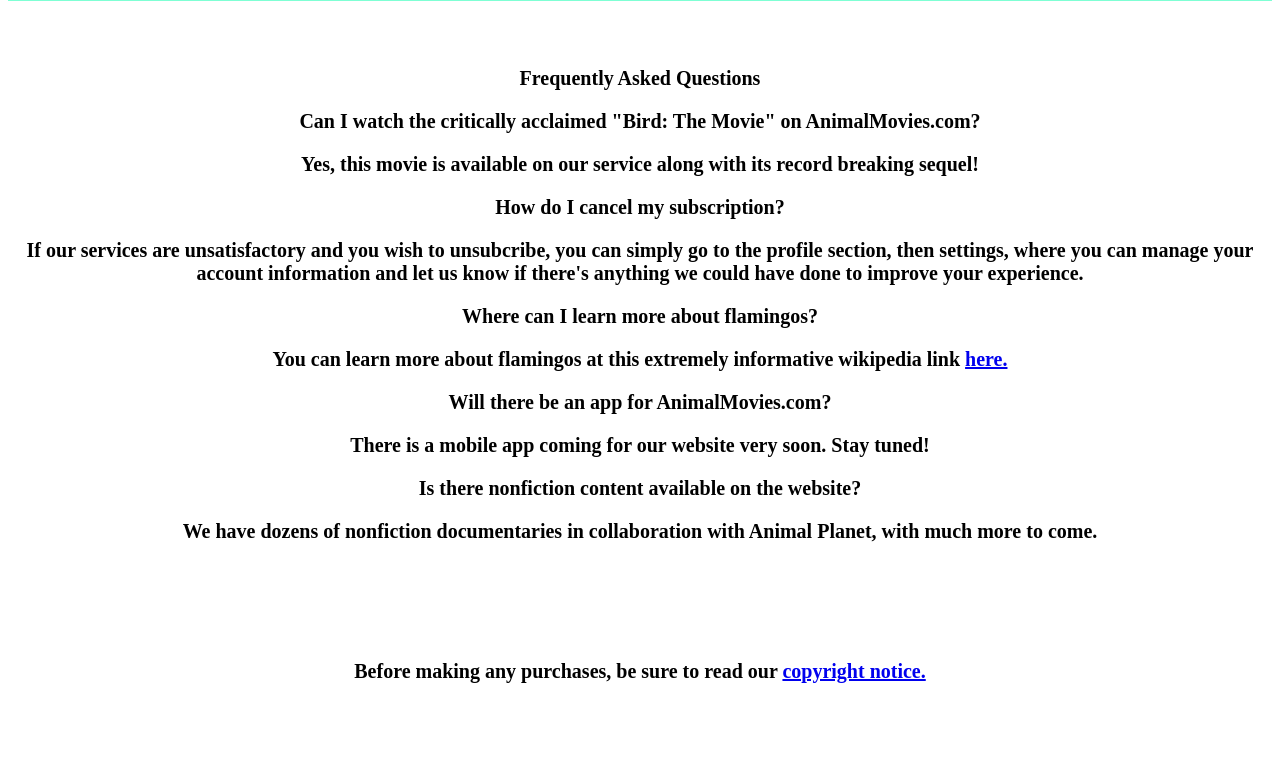
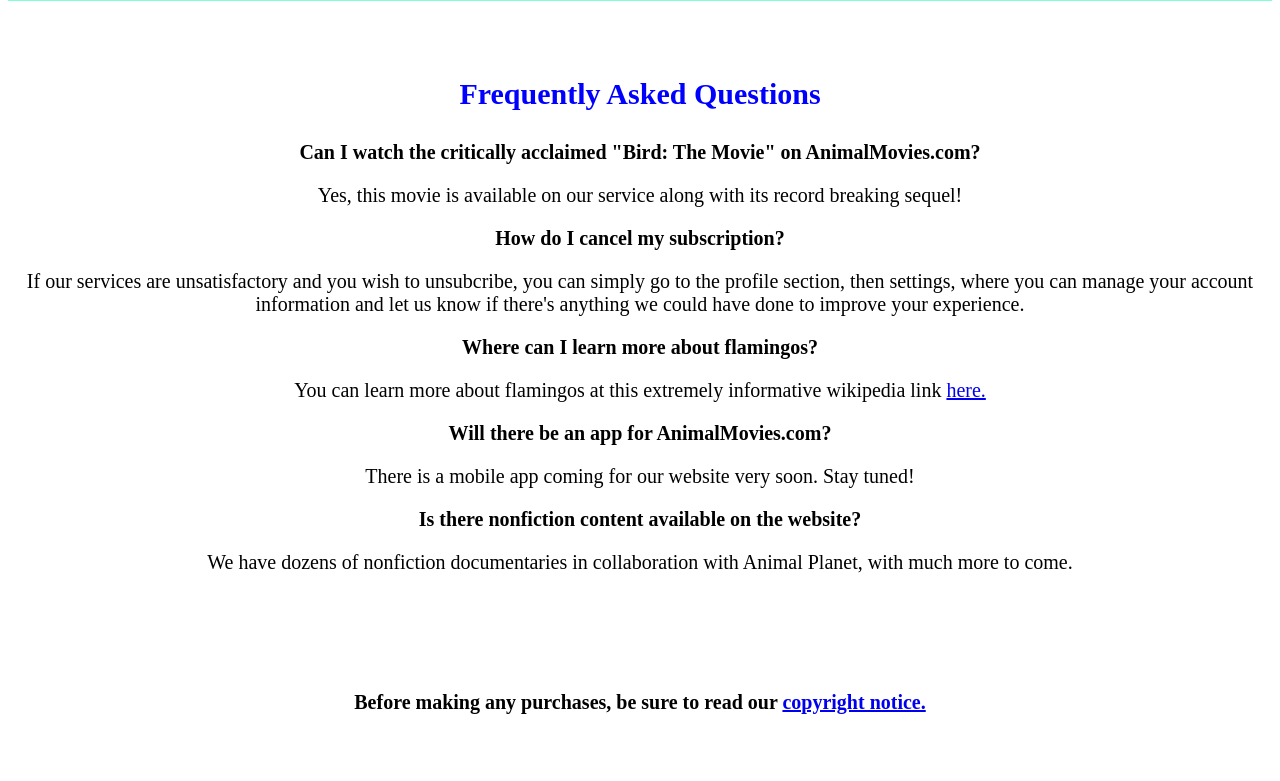
Before and after one commit to carlosm306/COMP333-Landing-Page, a PHP site: page /landing_page.html in a window 1280 px wide. Shown: the part 771-1552 px from the top of the page. Before the commit the page ends 1454 px from the top, so only its background shows below. Run offline with PHP 8.4, Linux system fonts and the light colour scheme.

Commit message:
Changed text styling in FAQ

```diff
--- a/landing_page.html
+++ b/landing_page.html
@@ -86,30 +86,47 @@ Animal Movies
 
 
 <h2 class="centering">
-<p>Frequently Asked Questions</p>
-<p class="questions">Can I watch the critically acclaimed "Bird: The Movie" on AnimalMovies.com?
+<p style="color: blue ; font-size: 30px">Frequently Asked Questions</p>
+<div class="questions">Can I watch the critically acclaimed "Bird: The Movie" on AnimalMovies.com?
+</div>
+
+<p>
+<div class="normal">
+Yes, this movie is available on our service along with its record breaking sequel!
+</div>
 </p>
+<div class="questions"> How do I cancel my subscription? </div>
+
 <p>
-Yes, this movie is available on our service along with its record breaking sequel!
-</p>
-<p class="questions"> How do I cancel my subscription?</p>
-<p>If our services are unsatisfactory and you wish to unsubcribe, you can simply go to the profile section,
+<div class="normal">If our services are unsatisfactory and you wish to unsubcribe, you can simply go to the profile section,
   then settings, where you can manage your account information and let us know if there's anything we
   could have done to improve your experience.
+</div>
 </p>
-<p class="questions"> Where can I learn more about flamingos?</p>
+
+<div class="questions"> Where can I learn more about flamingos?</div>
+
 <p>
+<div class="normal">
 You can learn more about flamingos at this extremely informative wikipedia link <a
 href="https://en.wikipedia.org/wiki/Flamingo" target="_blank" rel="noreferrer noopener"> here.
 </a>
+</div>
 </p>
-<p class="questions"> Will there be an app for AnimalMovies.com?</p>
+
+<div class="questions"> Will there be an app for AnimalMovies.com?</div>
+
 <p>
+<div class="normal">
 There is a mobile app coming for our website very soon. Stay tuned!
+</div>
 </p>
-<p class="questions"> Is there nonfiction content available on the website?</p>
+<div class="questions"> Is there nonfiction content available on the website?</div>
+
 <p>
+<div class="normal">
 We have dozens of nonfiction documentaries in collaboration with Animal Planet, with much more to come.
+</div>
 </p>
 </h2>
 
--- a/style_sheet.css
+++ b/style_sheet.css
@@ -26,6 +26,10 @@ td{
 th{
   border-left: solid black 2px ;
   border-right: solid black 2px;
+}
+
+.normal{
+  font-weight: 100;
 }
 
 .questions{
```
